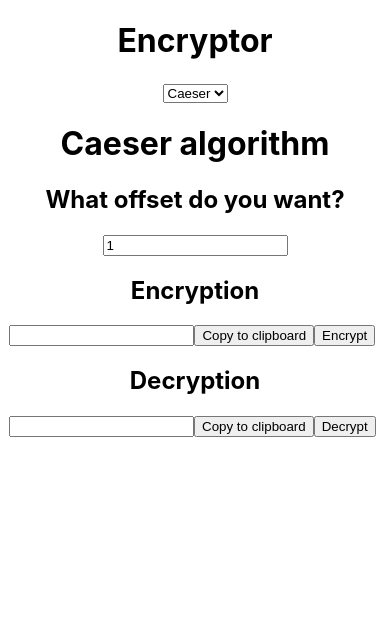
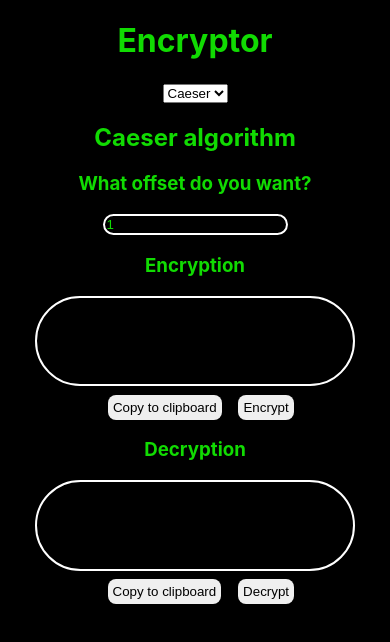
Before and after one commit to Kungaroo/encryptor, a React (Create React App) app: page / in a window 390 px wide. Shown: the top 642 px of the page. Built offline with nearby package versions, Linux system fonts and the light colour scheme.

Commit message:
changed text colour, input border and background colour, started making responsive input size

```diff
--- a/public/index.html
+++ b/public/index.html
@@ -7,7 +7,7 @@
     <meta name="theme-color" content="#000000" />
     <meta
       name="description"
-      content="Web site created using create-react-app"
+      content="A encryption and decryption app"
     />
     <link rel="apple-touch-icon" href="%PUBLIC_URL%/logo192.png" />
     <!--
@@ -24,7 +24,7 @@
       work correctly both with client-side routing and a non-root public URL.
       Learn how to configure a non-root public URL by running `npm run build`.
     -->
-    <title>React App</title>
+    <title>Encryptor</title>
   </head>
   <body>
     <noscript>You need to enable JavaScript to run this app.</noscript>
--- a/src/App.css
+++ b/src/App.css
@@ -1,5 +1,6 @@
 .App {
   text-align: center;
+  color: white;
 }
 
 .App-header {
@@ -13,6 +14,10 @@
   color: white;
 }
 
+h1, h2, h3 {
+  color: #11db02;
+}
+
 .title {
   text-transform: uppercase;
 }
@@ -24,7 +29,3 @@
 .clipboard {
   margin-right: 0px;
 }
-
-.input {
-
-}
--- a/src/Encryptor/Encryptor.css
+++ b/src/Encryptor/Encryptor.css
@@ -1,3 +1,34 @@
+
+
+
 .error {
   color: red;
 }
+
+input {
+  background-color: black;
+  color: #11db02;
+  /*height: 25px;*/
+  border-style: solid;
+  border-radius: 1000px;
+  border-color: white;
+}
+
+button {
+  border: none;
+  margin-left: 2vh;
+  margin-top: 1vh;
+  border-radius: 8px;
+  padding: 5px;
+}
+
+.input {
+  flex: center;
+  width: 100%;
+  height: 100%;
+}
+
+.encryption, .decryption {
+  width: 80%;
+  height: 10vh;
+}
--- a/src/Encryptor/Encryptor.tsx
+++ b/src/Encryptor/Encryptor.tsx
@@ -53,31 +53,35 @@ export const Encryptor: React.FC<Props> = (Props) => {
   }
 
   return(
-    <div>
-      <h1>{name} algorithm</h1>
+    <div className="encryptor">
+      <h2>{name} algorithm</h2>
       {hasOffset &&
         <div>
-          <h2>What offset do you want?</h2>
+          <h3>What offset do you want?</h3>
           <input id="offset" defaultValue="1" />
         </div>
       }
       {hasKey &&
         <div>
-          <h2>What key do you want to encrypt/decrypt with?</h2>
+          <h3>What key do you want to encrypt/decrypt with?</h3>
           <input id="key" />
         </div>
       }
-      <div>
-        <h2>Encryption</h2>
+      <div className="input">
+        <h3>Encryption</h3>
         <input className={encryptionInputClass} id="encryption" onChange={() => setEncryptionInputClass("encryption")} />
-        <button className="clipboard" onClick={() => handleClipboard("encryption")}>Copy to clipboard</button>
-        <button className="button" onClick={() => handlSubmit("encryption", "decryption")}>Encrypt</button>
+        <div className="buttons">
+          <button className="clipboard" onClick={() => handleClipboard("encryption")}>Copy to clipboard</button>
+          <button className="button" onClick={() => handlSubmit("encryption", "decryption")}>Encrypt</button>
+        </div>
       </div>
-      <div>
-        <h2>Decryption</h2>
+      <div className="input">
+        <h3>Decryption</h3>
         <input className={decryptionInputClass} id="decryption" onChange={() => setDecryptionInputClass("decryption")} />
-        <button className="clipboard" onClick={() => handleClipboard("decryption")}>Copy to clipboard</button>
-        <button className="button" onClick={() => handlSubmit("decryption", "encryption")}>Decrypt</button>
+        <div className="buttons">
+          <button className="clipboard" onClick={() => handleClipboard("decryption")}>Copy to clipboard</button>
+          <button className="button" onClick={() => handlSubmit("decryption", "encryption")}>Decrypt</button>
+        </div>
       </div>
     </div>
   );
--- a/src/index.css
+++ b/src/index.css
@@ -5,6 +5,7 @@ body {
     sans-serif;
   -webkit-font-smoothing: antialiased;
   -moz-osx-font-smoothing: grayscale;
+  background-color: black;
 }
 
 code {
```
Also changed, not shown: src/craco.config.js (deleted, +0 -10 lines).
